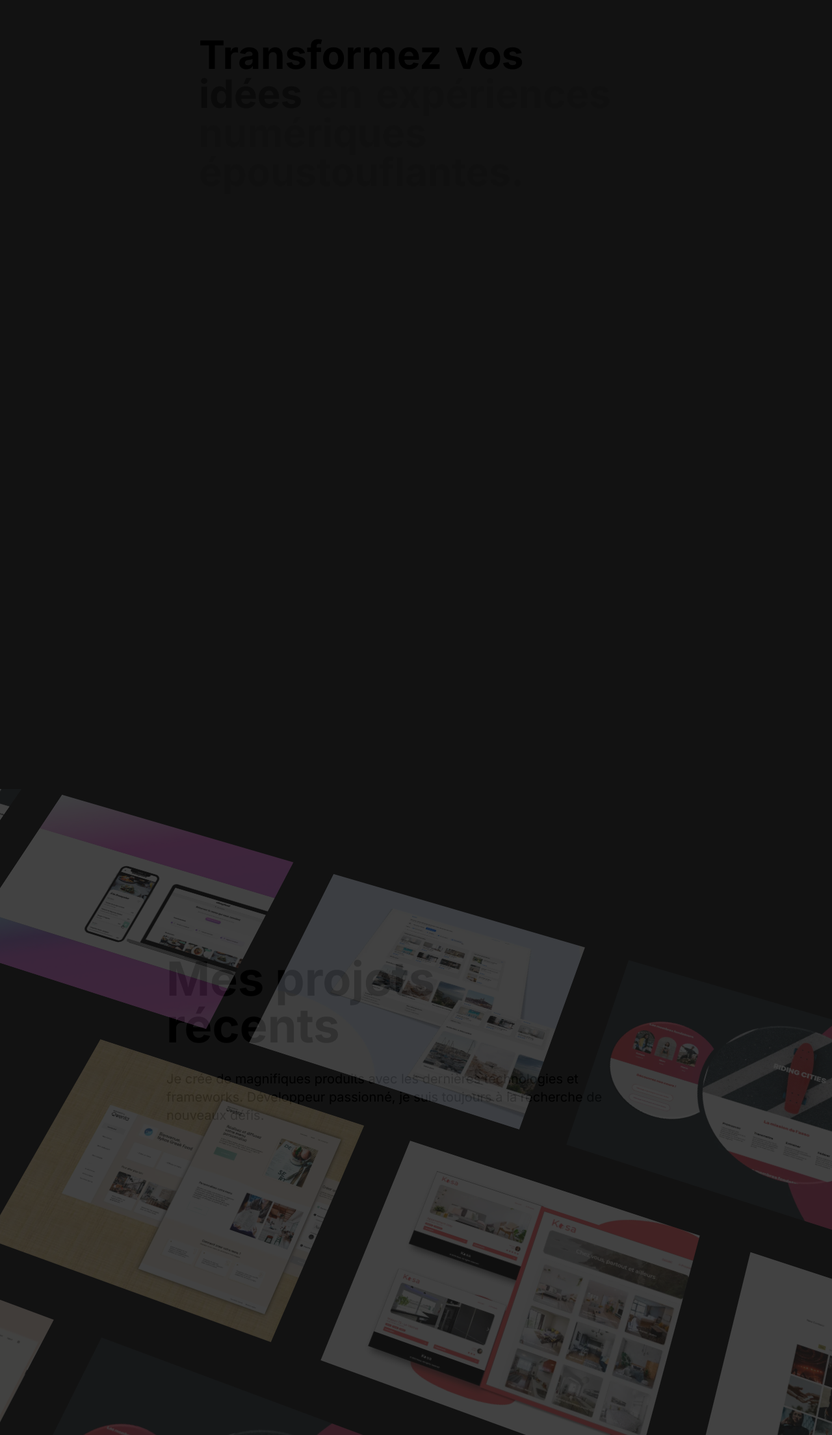
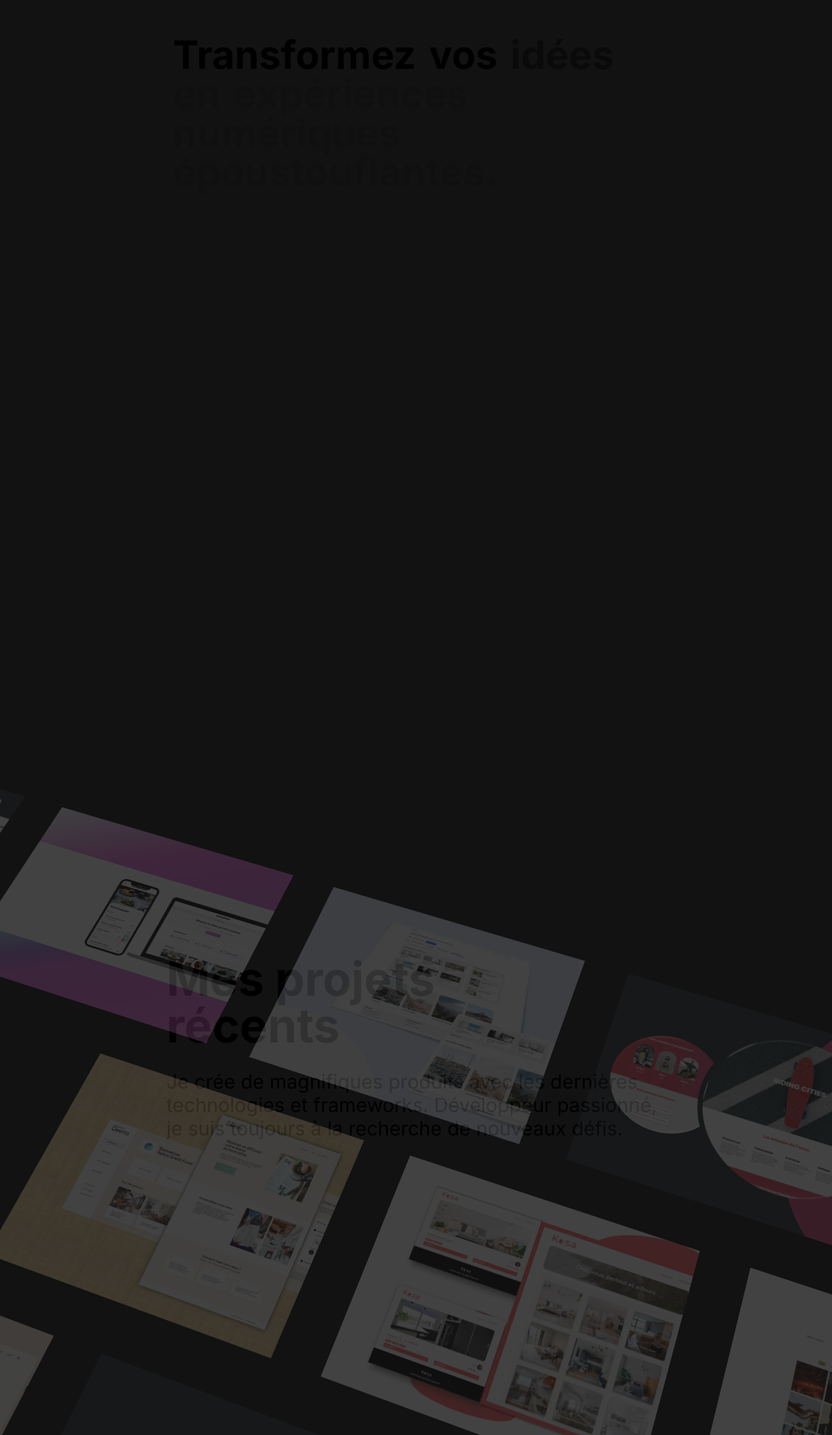
Before and after one commit to Weeskin/Personnal-portfolio-website, a Next.js app: page / in a window 1280 px wide. Shown: the part 1418-3626 px from the top of the page at 65% size. Built offline with nearby package versions, Linux system fonts and the light colour scheme.

Commit message:
Revu responsive

```diff
--- a/src/app/components/AboutSection.jsx
+++ b/src/app/components/AboutSection.jsx
@@ -7,7 +7,7 @@ export default function AboutSection() {
 			className="text-white xl:px-60"
 			id="about"
 		>
-			<div className="flex min-h-10 md:min-h-[16rem] items-center justify-center rounded-lg">
+			<div className="flex min-h-10 md:min-h-[16rem] items-center justify-center">
 				<TextReveal text="Transformez vos idées en expériences numériques époustouflantes." />
 			</div>
 		</section>
--- a/src/app/components/magicui/text-reveal.tsx
+++ b/src/app/components/magicui/text-reveal.tsx
@@ -27,13 +27,13 @@ export const TextRevealByWord: FC<TextRevealByWordProps> = ({
 		>
 			<div
 				className={
-					"sticky top-0 mx-auto flex h-[50%] max-w-8xl items-center bg-transparent px-[1rem] py-[5rem]"
+					"sticky top-0 flex h-[50%] max-w-8xl items-center bg-transparent px-[1rem]"
 				}
 			>
 				<p
 					ref={targetRef}
 					className={
-						"flex flex-wrap p-5 text-3xl font-bold text-black/20 dark:text-white/20 sm:text-5xl l md:p-8 md:text-7xl lg:p-10 lg:text-6xl xl:text-6xl"
+						"flex flex-wrap text-3xl font-bold text-black/20 dark:text-white/20 sm:text-5xl md:text-7xl lg:text-6xl xl:text-6xl"
 					}
 				>
 					{words.map((word, i) => {
--- a/src/app/components/ui/projects-parallax.tsx
+++ b/src/app/components/ui/projects-parallax.tsx
@@ -104,11 +104,11 @@ export const ProjectParallax = ({
 
 export const Header = () => {
 	return (
-		<div className="w-full relative px-4 left-0 top-0 py-64">
-			<h1 className="text-2xl md:text-7xl font-bold dark:text-white mx-60">
+		<div className="w-full xl:px-60 relative left-0 top-0 py-64 mx-auto">
+			<h1 className="px-[1rem] max-w-8xl sm:text-5xl md:text-6xl lg:text-7xl xl:text-7xl font-bold dark:text-white">
 				Mes projets <br /> récents
 			</h1>
-			<p className="mx-60 max-w-2xl text-base md:text-xl mt-8 dark:text-neutral-200">
+			<p className="px-[1rem] max-w-5xl text-base sm:text-2xl md:text-4xl lg:text-3xl xl:text-3xl mt-8 dark:text-neutral-200">
 				Je crée de magnifiques produits avec les dernières technologies et
 				frameworks. Développeur passionné, je suis toujours à la recherche de
 				nouveaux défis.
```
